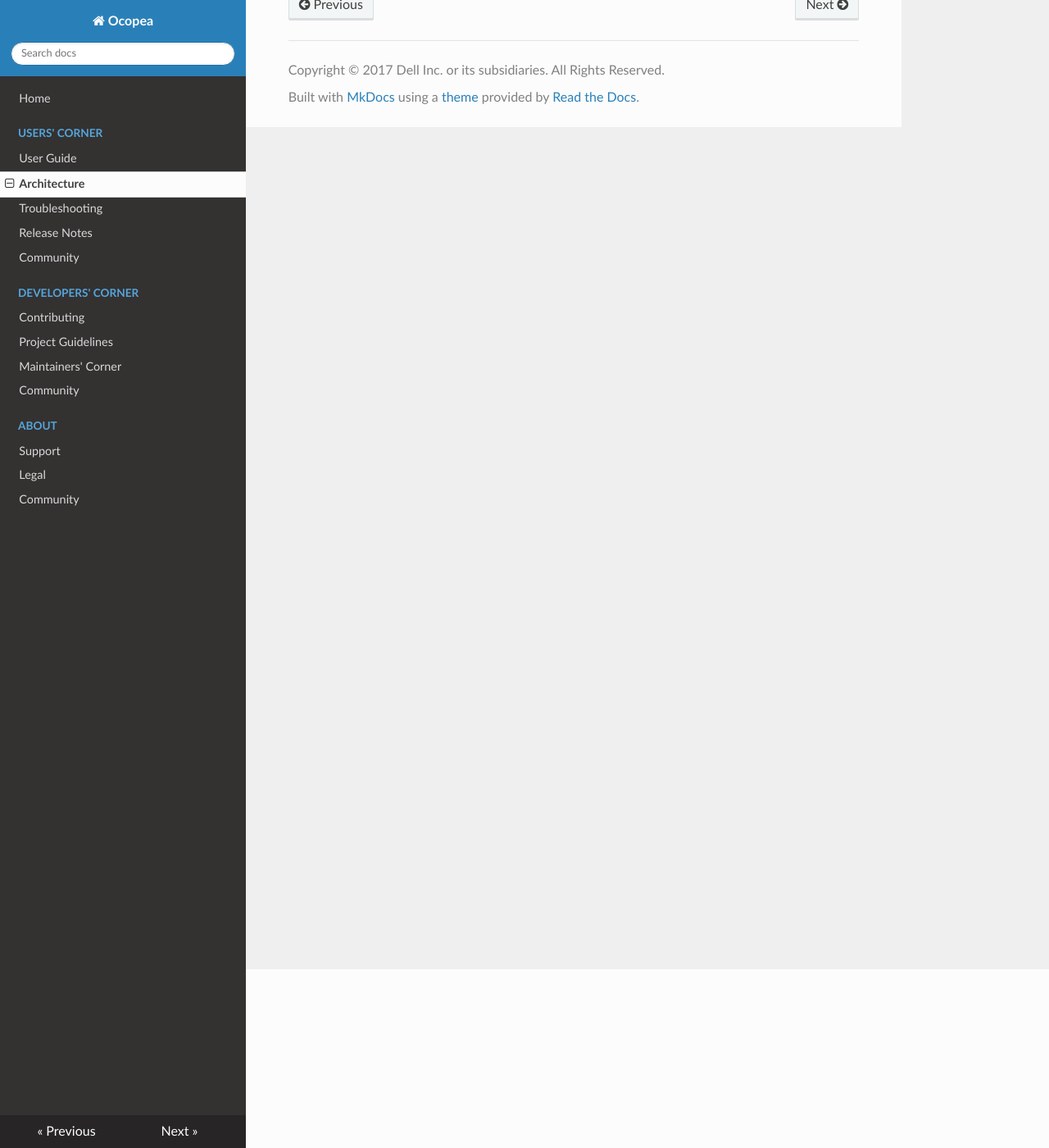
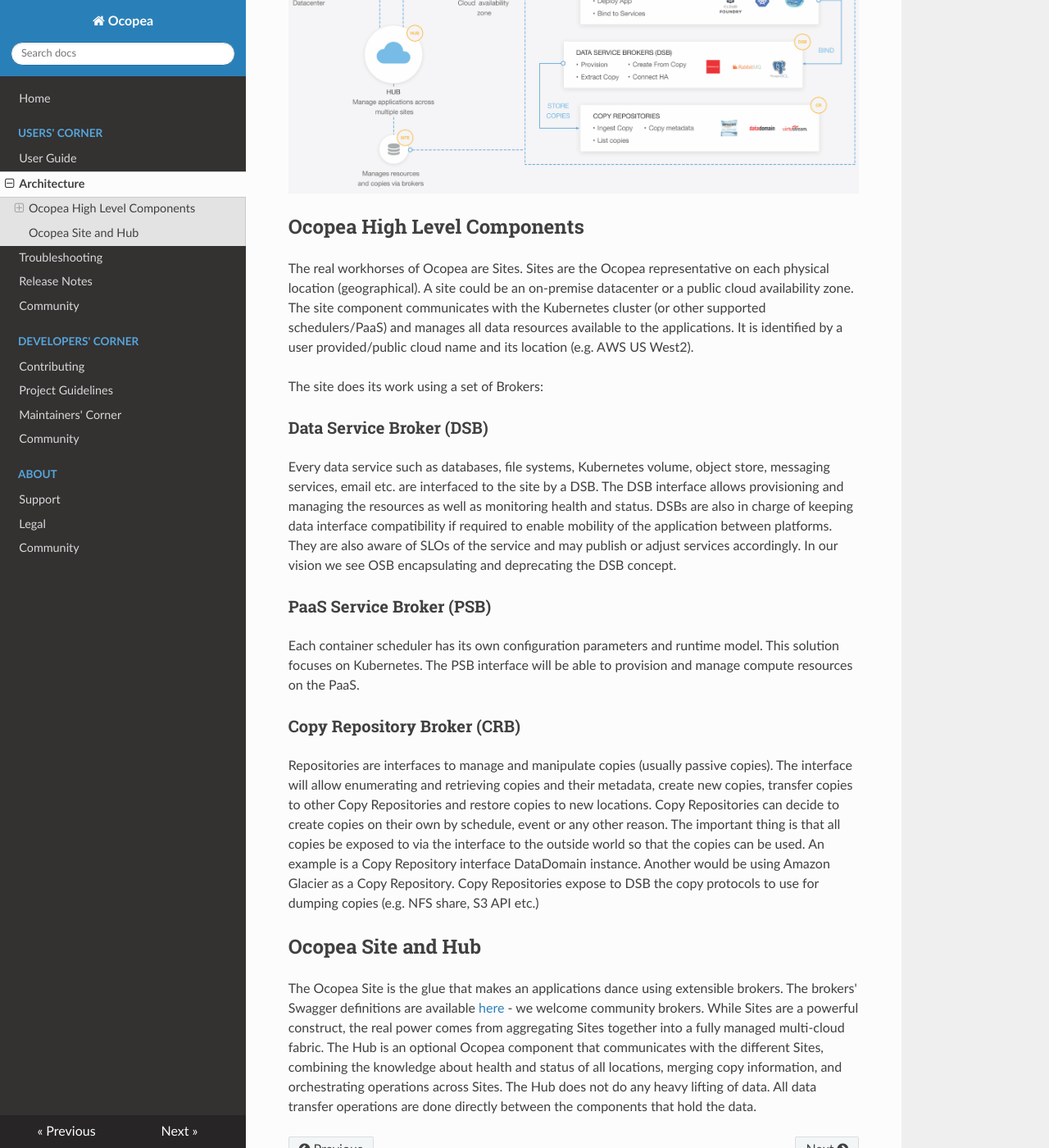
Before and after one commit to ocopea/documentation, an MkDocs documentation site: the page built from docs/architecture.md, in a window 1280 px wide and 1400 px high, scrolled down 218 px. Shown: the whole window at 82% size. Built offline with MkDocs 1.6.1, drawn with Linux system fonts in a browser that asks for light colours; nearby versions of some CDN libraries; old or Windows-style settings are respelled for this version of MkDocs.

Commit message:
Add architecture page, tech edits

```diff
--- a/docs/architecture.md
+++ b/docs/architecture.md
@@ -1,3 +1,44 @@
 # Architecture
 
-[Ocopea architecture](https://ocopea.github.io/docs.html)
+![ocopea components](img/ocopea-components.png)
+
+## Ocopea High Level Components
+The real workhorses of Ocopea are Sites. Sites are the Ocopea representative on each physical location
+(geographical). A site could be an on-premise datacenter or a public cloud availability zone.
+The site component communicates with the Kubernetes cluster (or other supported schedulers/PaaS) and
+manages all data resources available to the applications. It is identified by a user provided/public
+cloud name and its location (e.g. AWS US West2).
+
+The site does its work using a set of Brokers:
+
+### Data Service Broker (DSB)
+Every data service such as databases, file systems, Kubernetes volume, object store, messaging services,
+email etc. are interfaced to the site by a DSB. The DSB interface allows provisioning and managing the
+resources as well as monitoring health and status. DSBs are also in charge of keeping data interface
+compatibility if required to enable mobility of the application between platforms. They are also aware
+of SLOs of the service and may publish or adjust services accordingly.
+In our vision we see OSB encapsulating and deprecating the DSB concept.
+
+### PaaS Service Broker (PSB)
+Each container scheduler has its own configuration parameters and runtime model. This solution focuses
+on Kubernetes. The PSB interface will be able to provision and manage compute resources on the PaaS.
+
+### Copy Repository Broker (CRB)
+Repositories are interfaces to manage and manipulate copies (usually passive copies). The interface will
+allow enumerating and retrieving copies and their metadata, create new copies, transfer copies to other
+Copy Repositories and restore copies to new locations. Copy Repositories can decide to create copies on
+their own by schedule, event or any other reason. The important thing is that all copies be exposed to
+via the interface to the outside world so that the copies can be used. An example is a Copy Repository
+interface DataDomain instance. Another would be using Amazon Glacier as a Copy Repository. Copy
+Repositories expose to DSB the copy protocols to use for dumping copies (e.g. NFS share, S3 API etc.)
+
+## Ocopea Site and Hub
+The Ocopea Site is the glue that makes an applications dance using extensible brokers. The brokers'
+Swagger definitions are available [here](https://github.com/ocopea/orcs) -
+we welcome community brokers.
+While Sites are a powerful construct, the real power comes from aggregating Sites together into a fully
+managed multi-cloud fabric. The Hub is an optional Ocopea component that communicates with the different
+Sites, combining the knowledge about health and status of all locations, merging copy information, and
+orchestrating operations across Sites.
+The Hub does not do any heavy lifting of data. All data transfer operations are done directly between
+the components that hold the data.
```
Also changed, not shown: docs/community.md (line endings or trailing spaces), docs/contributing.md (line endings or trailing spaces), docs/img/ocopea-components.png (added), docs/maintainers_corner.md (line endings or trailing spaces), docs/support.md (line endings or trailing spaces).
